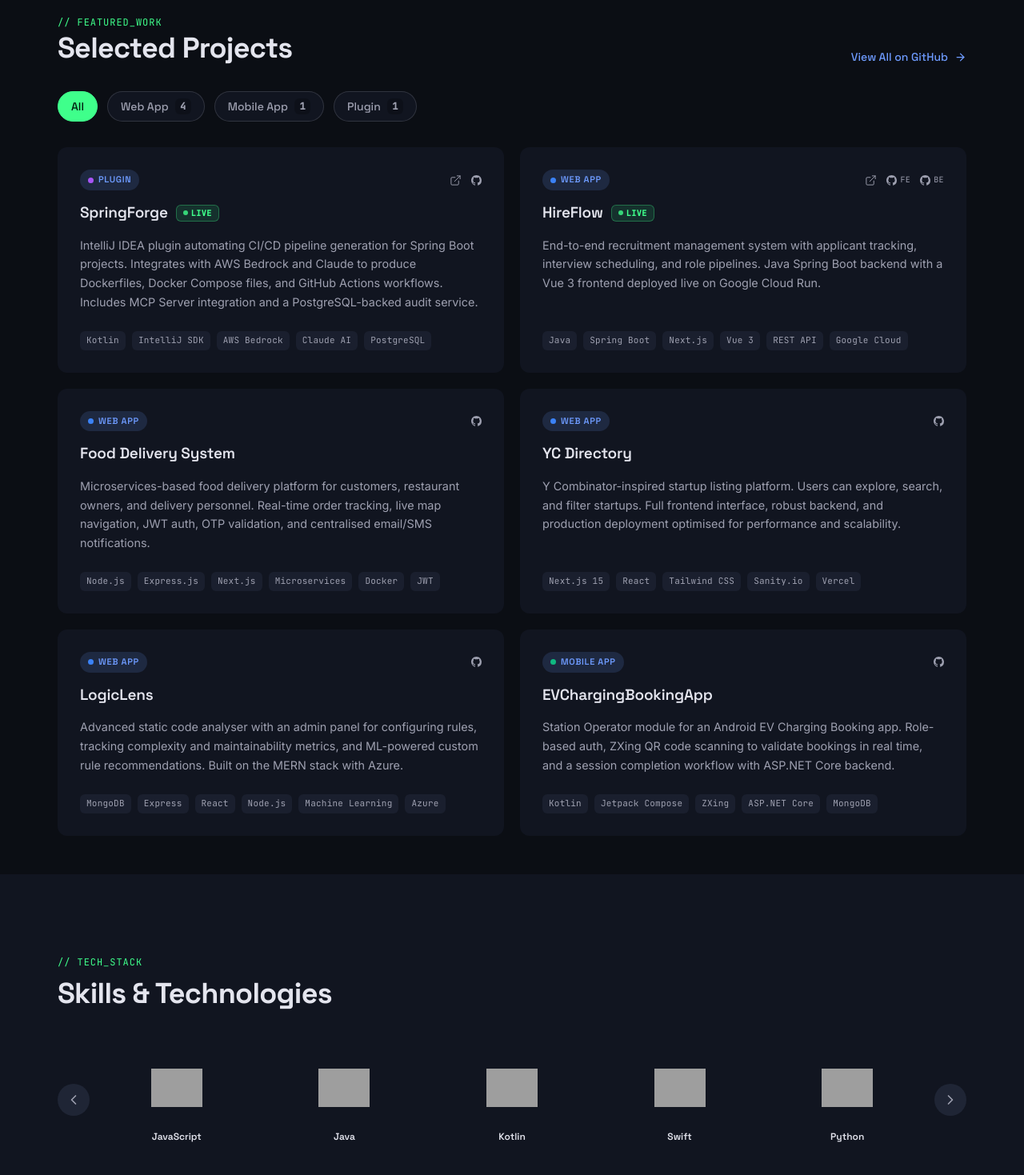
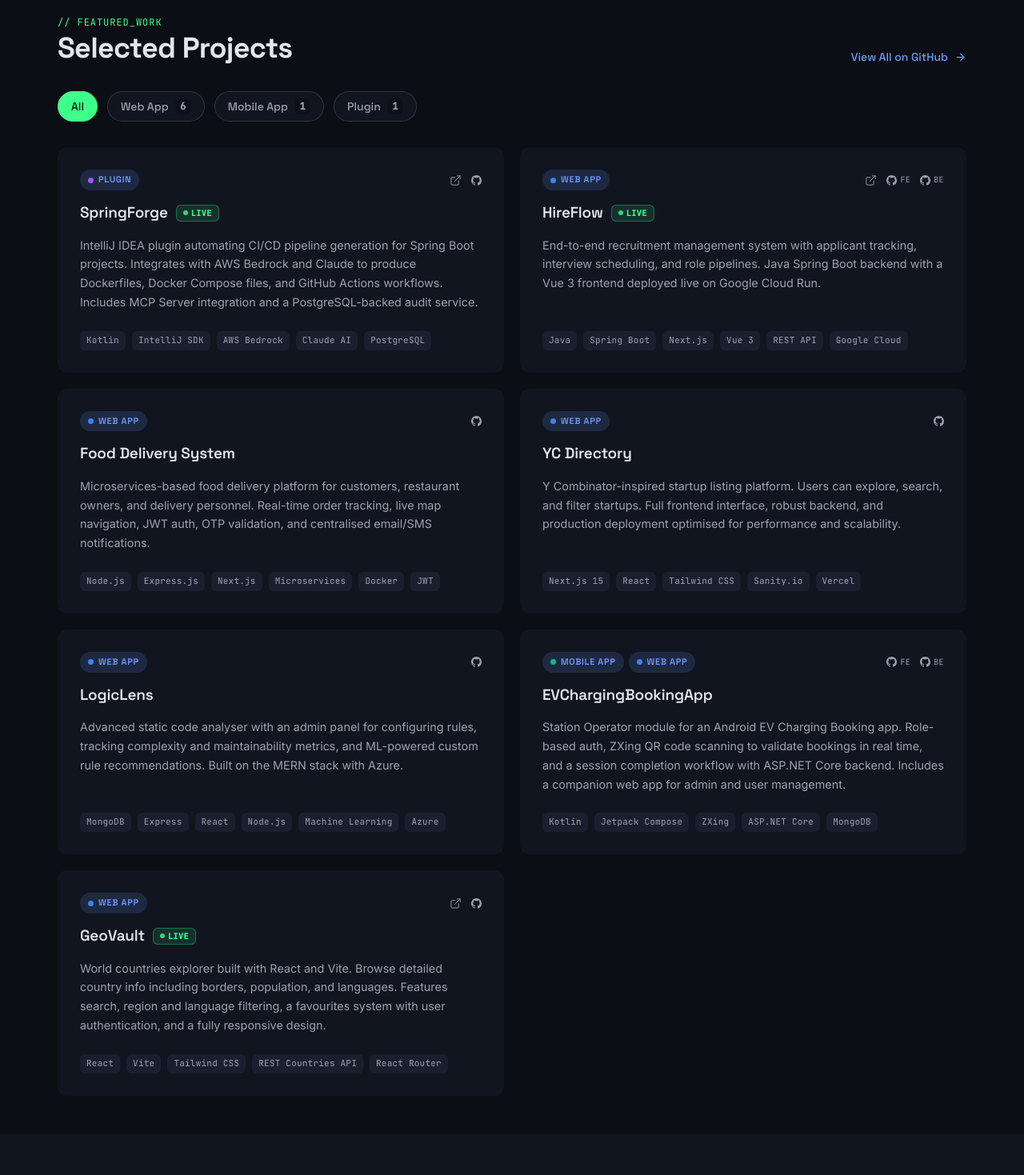
Before and after one commit to UdulaThathsaridu5624/Udula_Thathsaridu, a React (Vite) app in the folder UdulaThathsaridu/: page / in a window 1280 px wide. Shown: the part 2200-3669 px from the top of the page at 80% size. Built offline with nearby package versions, Linux system fonts and the light colour scheme; grey boxes are pictures that could not be loaded.

Commit message:
feat: enhance Projects component to support multiple project types and add new GeoVault project

```diff
--- a/UdulaThathsaridu/src/components/Projects.css
+++ b/UdulaThathsaridu/src/components/Projects.css
@@ -107,6 +107,12 @@
   display: flex;
   justify-content: space-between;
   align-items: center;
+}
+
+.project-card__types {
+  display: flex;
+  align-items: center;
+  gap: 6px;
 }
 
 .project-card__type {
--- a/UdulaThathsaridu/src/components/Projects.tsx
+++ b/UdulaThathsaridu/src/components/Projects.tsx
@@ -8,7 +8,7 @@ type ProjectType = "Web App" | "Mobile App" | "Plugin";
 interface Project {
   title: string;
   description: string;
-  type: ProjectType;
+  type: ProjectType | ProjectType[];
   tags: string[];
   repo: string;
   repoFrontend?: string;
@@ -19,7 +19,7 @@ const projects: Project[] = [
   {
     title: "SpringForge",
     description:
-      'IntelliJ IDEA plugin automating CI/CD pipeline generation for Spring Boot projects. Integrates with AWS Bedrock and Claude to produce Dockerfiles, Docker Compose files, and GitHub Actions workflows. Includes MCP Server integration and a PostgreSQL-backed audit service.',
+      "IntelliJ IDEA plugin automating CI/CD pipeline generation for Spring Boot projects. Integrates with AWS Bedrock and Claude to produce Dockerfiles, Docker Compose files, and GitHub Actions workflows. Includes MCP Server integration and a PostgreSQL-backed audit service.",
     type: "Plugin",
     tags: ["Kotlin", "IntelliJ SDK", "AWS Bedrock", "Claude AI", "PostgreSQL"],
     repo: "https://github.com/springforgeecosystem-prog/Spring-Forge",
@@ -28,7 +28,7 @@ const projects: Project[] = [
   {
     title: "HireFlow",
     description:
-      'End-to-end recruitment management system with applicant tracking, interview scheduling, and role pipelines. Java Spring Boot backend with a Vue 3 frontend deployed live on Google Cloud Run.',
+      "End-to-end recruitment management system with applicant tracking, interview scheduling, and role pipelines. Java Spring Boot backend with a Vue 3 frontend deployed live on Google Cloud Run.",
     type: "Web App",
     tags: [
       "Java",
@@ -45,7 +45,7 @@ const projects: Project[] = [
   {
     title: "Food Delivery System",
     description:
-      'Microservices-based food delivery platform for customers, restaurant owners, and delivery personnel. Real-time order tracking, live map navigation, JWT auth, OTP validation, and centralised email/SMS notifications.',
+      "Microservices-based food delivery platform for customers, restaurant owners, and delivery personnel. Real-time order tracking, live map navigation, JWT auth, OTP validation, and centralised email/SMS notifications.",
     type: "Web App",
     tags: [
       "Node.js",
@@ -60,7 +60,7 @@ const projects: Project[] = [
   {
     title: "YC Directory",
     description:
-      'Y Combinator-inspired startup listing platform. Users can explore, search, and filter startups. Full frontend interface, robust backend, and production deployment optimised for performance and scalability.',
+      "Y Combinator-inspired startup listing platform. Users can explore, search, and filter startups. Full frontend interface, robust backend, and production deployment optimised for performance and scalability.",
     type: "Web App",
     tags: ["Next.js 15", "React", "Tailwind CSS", "Sanity.io", "Vercel"],
     repo: "https://github.com/UdulaThathsaridu5624?tab=repositories",
@@ -68,7 +68,7 @@ const projects: Project[] = [
   {
     title: "LogicLens",
     description:
-      'Advanced static code analyser with an admin panel for configuring rules, tracking complexity and maintainability metrics, and ML-powered custom rule recommendations. Built on the MERN stack with Azure.',
+      "Advanced static code analyser with an admin panel for configuring rules, tracking complexity and maintainability metrics, and ML-powered custom rule recommendations. Built on the MERN stack with Azure.",
     type: "Web App",
     tags: [
       "MongoDB",
@@ -83,10 +83,27 @@ const projects: Project[] = [
   {
     title: "EVChargingBookingApp",
     description:
-      'Station Operator module for an Android EV Charging Booking app. Role-based auth, ZXing QR code scanning to validate bookings in real time, and a session completion workflow with ASP.NET Core backend.',
-    type: "Mobile App",
+      "Station Operator module for an Android EV Charging Booking app. Role-based auth, ZXing QR code scanning to validate bookings in real time, and a session completion workflow with ASP.NET Core backend. Includes a companion web app for admin and user management.",
+    type: ["Mobile App", "Web App"],
     tags: ["Kotlin", "Jetpack Compose", "ZXing", "ASP.NET Core", "MongoDB"],
     repo: "https://github.com/UdulaThathsaridu5624/EVChargingBookingApp",
+    repoFrontend:
+      "https://github.com/UdulaThathsaridu5624/EVChargingBookingApp-WebApp",
+  },
+  {
+    title: "GeoVault",
+    description:
+      "World countries explorer built with React and Vite. Browse detailed country info including borders, population, and languages. Features search, region and language filtering, a favourites system with user authentication, and a fully responsive design.",
+    type: "Web App",
+    tags: [
+      "React",
+      "Vite",
+      "Tailwind CSS",
+      "REST Countries API",
+      "React Router",
+    ],
+    repo: "https://github.com/UdulaThathsaridu5624/GeoVault",
+    live: "https://geo-vault.vercel.app",
   },
 ];
 
@@ -99,10 +116,13 @@ const typeColors: Record<ProjectType, string> = {
 export default function Projects() {
   const [activeFilter, setActiveFilter] = useState<ProjectType | "All">("All");
 
+  const hasType = (p: Project, t: ProjectType) =>
+    Array.isArray(p.type) ? p.type.includes(t) : p.type === t;
+
   const filteredProjects =
     activeFilter === "All"
       ? projects
-      : projects.filter((p) => p.type === activeFilter);
+      : projects.filter((p) => hasType(p, activeFilter));
 
   const projectTypes: (ProjectType | "All")[] = [
     "All",
@@ -139,7 +159,7 @@ export default function Projects() {
               {type}
               {type !== "All" && (
                 <span className="projects__filter-count">
-                  {projects.filter((p) => p.type === type).length}
+                  {projects.filter((p) => hasType(p, type)).length}
                 </span>
               )}
             </button>
@@ -157,17 +177,18 @@ export default function Projects() {
               aria-label={`Open ${project.title}`}
             >
               <div className="project-card__top">
-                <span
-                  className="project-card__type"
-                  style={
-                    {
-                      "--type-color": typeColors[project.type],
-                    } as React.CSSProperties
-                  }
-                >
-                  <span className="project-card__type-dot" />
-                  {project.type}
-                </span>
+                <div className="project-card__types">
+                  {(Array.isArray(project.type) ? project.type : [project.type]).map((t) => (
+                    <span
+                      key={t}
+                      className="project-card__type"
+                      style={{ "--type-color": typeColors[t] } as React.CSSProperties}
+                    >
+                      <span className="project-card__type-dot" />
+                      {t}
+                    </span>
+                  ))}
+                </div>
                 <div className="project-card__links">
                   {project.live && (
                     <a
```
